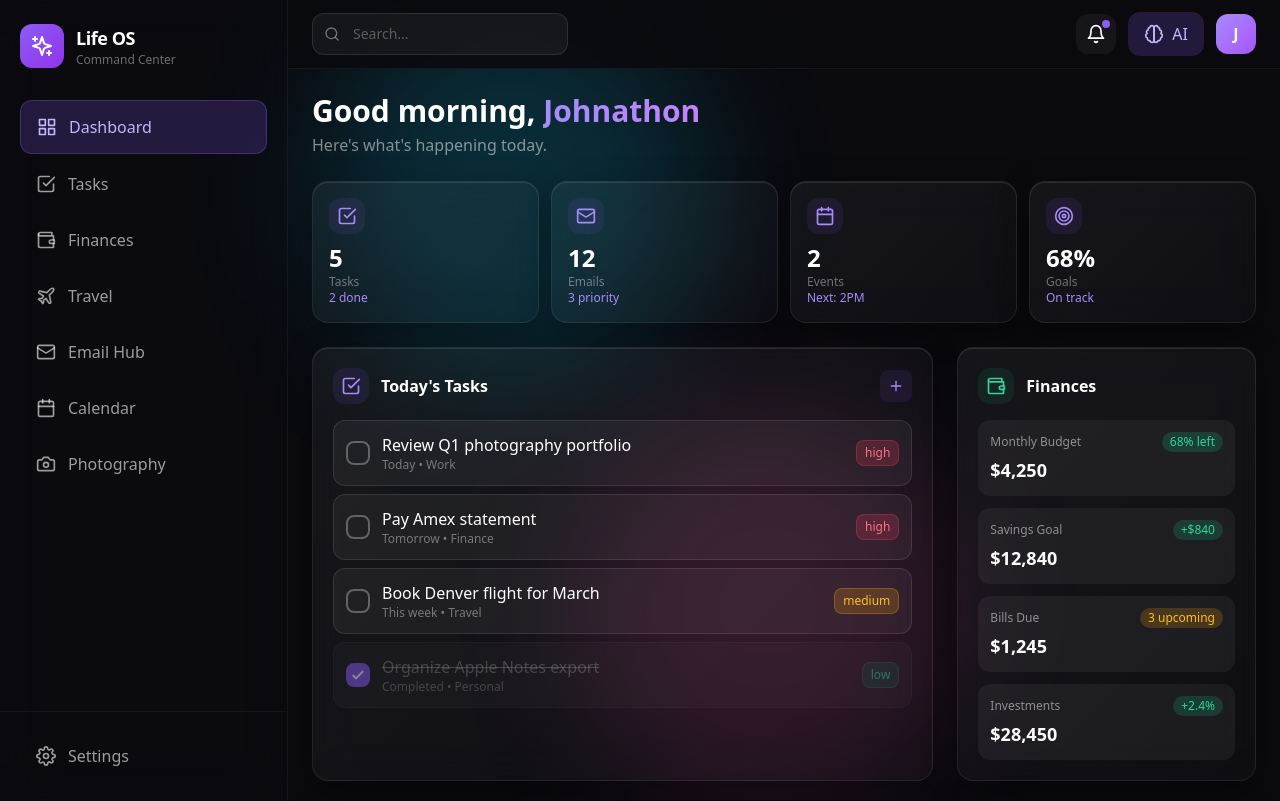
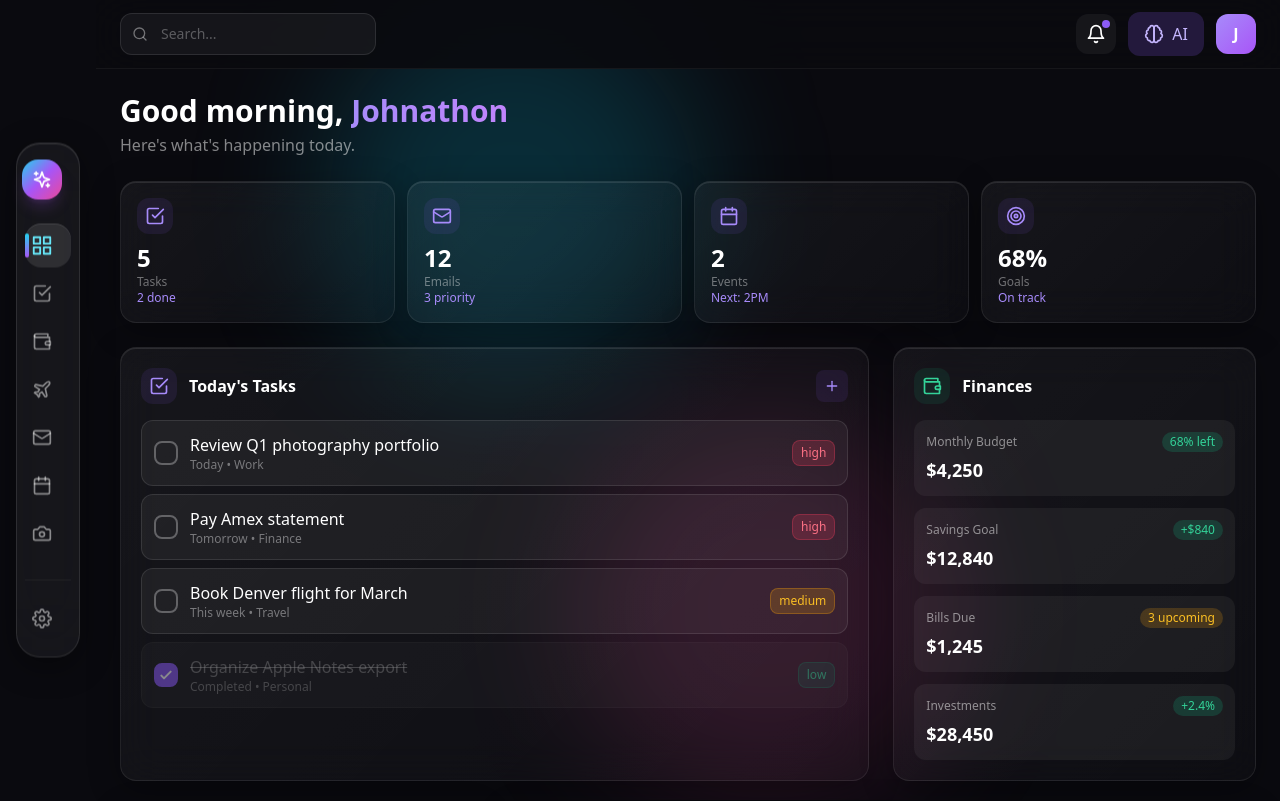
Before and after one commit to JM7876/Life-os, a Next.js app in the folder life-os/: page / in a window 1280 px wide. Shown: the top 801 px of the page. Built offline with nearby package versions, Linux system fonts and the light colour scheme.

Commit message:
Add floating glass capsule sidebar

```diff
--- a/life-os/src/app/page.tsx
+++ b/life-os/src/app/page.tsx
@@ -121,51 +121,71 @@ export default function LifeOS() {
       )}
 
       {/* Sidebar */}
-      <aside className={`fixed left-0 top-0 h-full w-72 bg-[#12121a]/98 backdrop-blur-xl border-r border-white/5 z-50 transform transition-transform duration-300 lg:translate-x-0 ${sidebarOpen ? 'translate-x-0' : '-translate-x-full'}`}>
-        <div className="p-5 pt-6">
-          <div className="flex items-center justify-between mb-8">
-            <div className="flex items-center gap-3">
-              <div className="w-11 h-11 rounded-xl bg-gradient-to-br from-violet-500 to-purple-600 flex items-center justify-center">
-                <Icons.Sparkles className="w-6 h-6" />
-              </div>
-              <div>
-                <h1 className="font-bold text-lg tracking-tight">Life OS</h1>
-                <p className="text-xs text-white/40">Command Center</p>
-              </div>
+      {/* Floating Glass Sidebar */}
+      <aside
+        className={`fixed left-4 top-1/2 -translate-y-1/2 z-50 transition-all duration-500 ease-out ${
+          sidebarOpen ? 'w-56' : 'w-16'
+        }`}
+        onMouseEnter={() => setSidebarOpen(true)}
+        onMouseLeave={() => setSidebarOpen(false)}
+      >
+        <div className={`
+          h-auto py-4 px-2
+          bg-white/5 backdrop-blur-2xl
+          border border-white/10
+          rounded-3xl
+          shadow-[0_8px_32px_rgba(0,0,0,0.4),inset_0_1px_0_rgba(255,255,255,0.1)]
+          transition-all duration-500 ease-out
+          ${sidebarOpen ? 'shadow-[0_8px_40px_rgba(0,212,255,0.15),0_8px_32px_rgba(0,0,0,0.4)]' : ''}
+        `}>
+          {/* Logo */}
+          <div className={`flex items-center gap-3 px-2 mb-6 ${sidebarOpen ? '' : 'justify-center'}`}>
+            <div className="w-10 h-10 rounded-2xl bg-gradient-to-br from-cyan-400 via-purple-500 to-pink-500 flex items-center justify-center flex-shrink-0 shadow-lg shadow-purple-500/20">
+              <Icons.Sparkles className="w-5 h-5 text-white" />
             </div>
-            <button onClick={() => setSidebarOpen(false)} className="lg:hidden p-2 rounded-lg hover:bg-white/10">
-              <Icons.X />
-            </button>
+            <div className={`overflow-hidden transition-all duration-300 ${sidebarOpen ? 'opacity-100 w-auto' : 'opacity-0 w-0'}`}>
+              <h1 className="font-bold text-sm tracking-tight whitespace-nowrap">Life OS</h1>
+              <p className="text-[10px] text-white/40 whitespace-nowrap">Command Center</p>
+            </div>
           </div>
 
+          {/* Nav Items */}
           <nav className="space-y-1">
             {navItems.map((item) => (
               <button
                 key={item.id}
-                onClick={() => { setActiveTab(item.id); setSidebarOpen(false); }}
-                className={`w-full flex items-center gap-3 px-4 py-3.5 rounded-xl transition-all duration-200 ${
+                onClick={() => setActiveTab(item.id)}
+                className={`w-full flex items-center gap-3 px-3 py-3 rounded-2xl transition-all duration-300 group relative ${
                   activeTab === item.id
-                    ? 'bg-violet-500/20 text-violet-300 border border-violet-500/30'
-                    : 'text-white/60 hover:bg-white/5 hover:text-white/80'
-                }`}
+                    ? 'bg-white/10 text-cyan-300 shadow-[inset_0_1px_0_rgba(255,255,255,0.1)]'
+                    : 'text-white/50 hover:bg-white/5 hover:text-white/80'
+                } ${sidebarOpen ? '' : 'justify-center'}`}
               >
-                <item.icon />
-                <span className="font-medium">{item.label}</span>
+                {activeTab === item.id && (
+                  <div className="absolute left-0 top-1/2 -translate-y-1/2 w-1 h-6 bg-gradient-to-b from-cyan-400 to-purple-500 rounded-full" />
+                )}
+                <item.icon className={`w-5 h-5 flex-shrink-0 transition-transform duration-300 ${activeTab === item.id ? 'scale-110' : 'group-hover:scale-105'}`} />
+                <span className={`font-medium text-sm whitespace-nowrap overflow-hidden transition-all duration-300 ${sidebarOpen ? 'opacity-100 w-auto' : 'opacity-0 w-0'}`}>
+                  {item.label}
+                </span>
               </button>
             ))}
           </nav>
-        </div>
 
-        <div className="absolute bottom-0 left-0 right-0 p-5 border-t border-white/5">
-          <button className="w-full flex items-center gap-3 px-4 py-3 rounded-xl text-white/60 hover:bg-white/5 hover:text-white/80 transition-all">
-            <Icons.Settings />
-            <span className="font-medium">Settings</span>
-          </button>
+          {/* Settings */}
+          <div className={`mt-6 pt-4 border-t border-white/5 ${sidebarOpen ? '' : 'flex justify-center'}`}>
+            <button className={`w-full flex items-center gap-3 px-3 py-3 rounded-2xl text-white/50 hover:bg-white/5 hover:text-white/80 transition-all duration-300 ${sidebarOpen ? '' : 'justify-center'}`}>
+              <Icons.Settings className="w-5 h-5 flex-shrink-0" />
+              <span className={`font-medium text-sm whitespace-nowrap overflow-hidden transition-all duration-300 ${sidebarOpen ? 'opacity-100 w-auto' : 'opacity-0 w-0'}`}>
+                Settings
+              </span>
+            </button>
+          </div>
         </div>
       </aside>
 
       {/* Main Content */}
-      <main className="lg:ml-72 min-h-screen relative">
+      <main className="lg:ml-24 min-h-screen relative">
         {/* Top Bar */}
         <header className="sticky top-0 z-30 bg-[#0a0a0f]/90 backdrop-blur-xl border-b border-white/5 safe-top">
           <div className="flex items-center justify-between px-4 lg:px-6 py-3">
```
